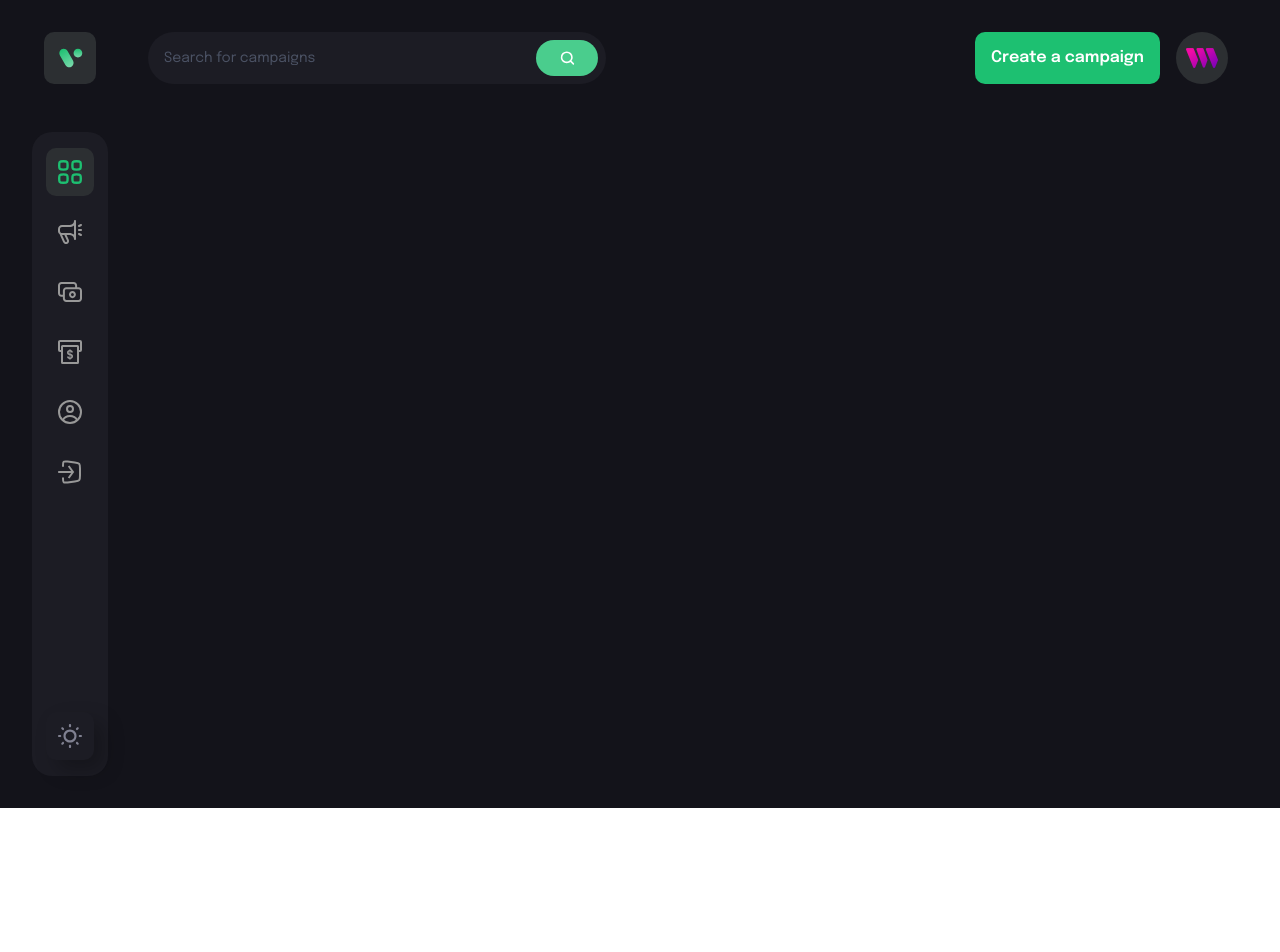
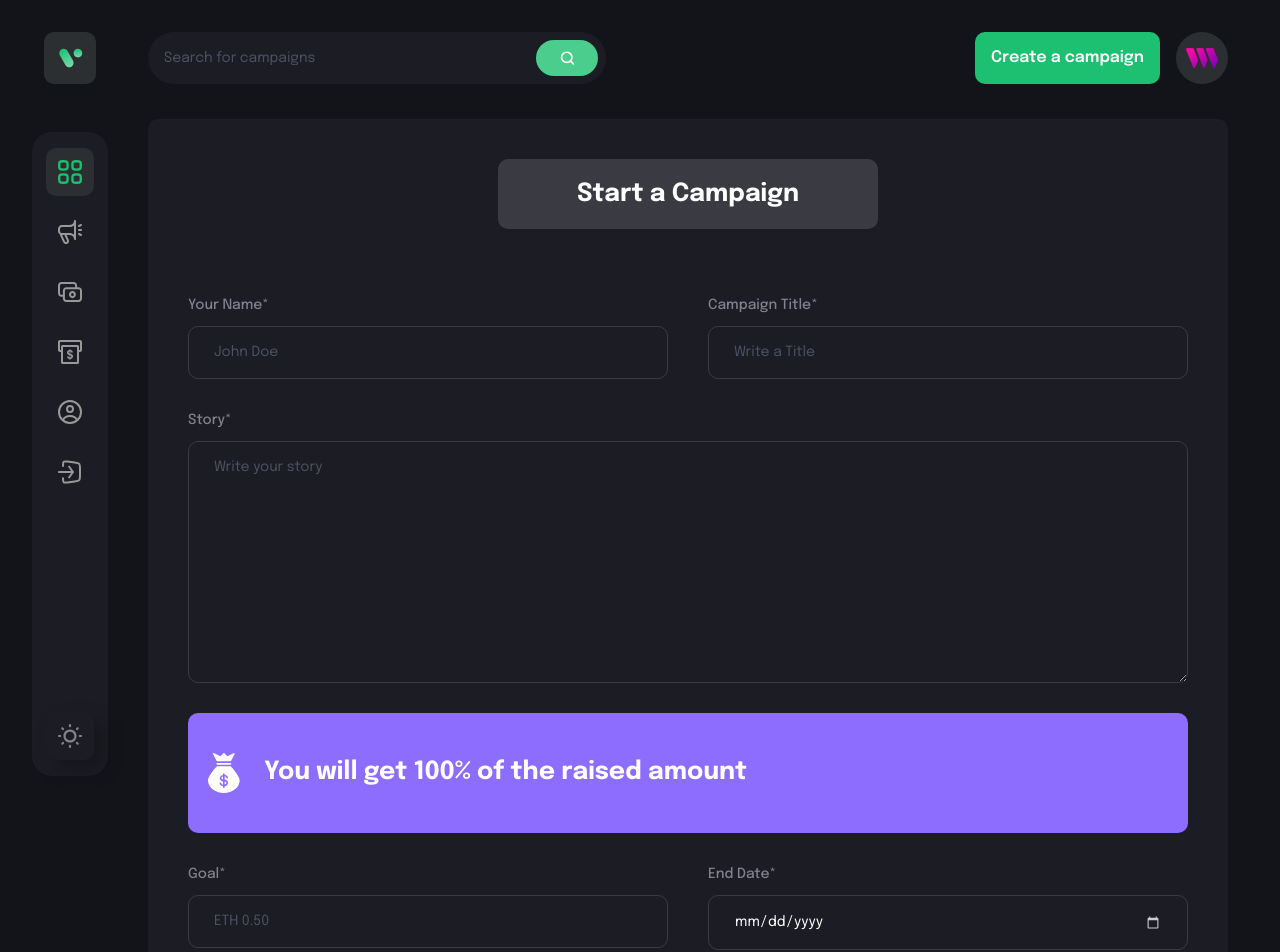
Before and after one commit to byte0siren/Crowd-Funding-Web3-App, a React (Vite) app in the folder client/: page /create-campaign in a window 1280 px wide. Before the commit this address had no page. Shown: the top 952 px of the page. Before the commit the page ends 808 px from the top, so only its background shows below. Built offline with nearby package versions, Linux system fonts and the light colour scheme; what @thirdweb-dev/react would draw is missing.

Commit message:
create campaign completed

```diff
--- a/client/src/App.jsx
+++ b/client/src/App.jsx
@@ -14,6 +14,9 @@ const App = () => {
         <Navbar />
         <Routes>
           <Route path="/" element={<Home />} />
+          <Route path="/profile" element={<Profile />} />
+          <Route path="/create-campaign" element={<CreateCampaign />} />
+          <Route path="/campaign-details/:id" element={<CampaignDetails />} />
         </Routes>
       </div>
     </div>
--- /dev/null
+++ b/client/src/components/FormField.jsx
@@ -0,0 +1,42 @@
+import React from "react";
+
+const FormField = ({
+  labelName,
+  placeholder,
+  inputType,
+  isTextArea,
+  value,
+  handleChange,
+}) => {
+  return (
+    <label className="flex-1 w-full flex flex-col">
+      {labelName && (
+        <span className="font-epilogue font-medium text-[14px] leading-[22px] text-[#808191] mb-[10px]">
+          {labelName}
+        </span>
+      )}
+      {isTextArea ? (
+        <textarea
+          required
+          value={value}
+          onChange={handleChange}
+          rows={10}
+          placeholder={placeholder}
+          className="py-[15px] sm:px-[25px] px-[15px] outline-none border-[1px] border-[#3a3a43] bg-transparent font-epilogue text-white text-[14px] placeholder:text-[#4b5264] rounded-[10px] sm:min-w-[300px]"
+        />
+      ) : (
+        <input
+          required
+          value={value}
+          type={inputType}
+          onChange={handleChange}
+          placeholder={placeholder}
+          step="0.1"
+          className="py-[15px] sm:px-[25px] px-[15px] outline-none border-[1px] border-[#3a3a43] bg-transparent font-epilogue text-white text-[14px] placeholder:text-[#4b5264] rounded-[10px] sm:min-w-[300px]"
+        />
+      )}
+    </label>
+  );
+};
+
+export default FormField;
--- a/client/src/components/index.js
+++ b/client/src/components/index.js
@@ -1,3 +1,4 @@
 export { default as Navbar } from "./Navbar";
 export { default as Sidebar } from "./Sidebar";
 export { default as CustomButton } from "./CustomButton";
+export { default as FormField } from "./FormField";
--- a/client/src/pages/CreateCampaign.jsx
+++ b/client/src/pages/CreateCampaign.jsx
@@ -1,7 +1,117 @@
-import React from "react";
+import React, { useState } from "react";
+import { useNavigate } from "react-router-dom";
+import { ethers } from "ethers";
+import { money } from "../assets";
+import { CustomButton, FormField } from "../components";
+import { checkIfImage } from "../utils";
 
 const CreateCampaign = () => {
-  return <div>CreateCampaign </div>;
+  const navigate = useNavigate();
+  const [isLoading, setIsLoading] = useState(false);
+  const [form, setForm] = useState({
+    name: "",
+    title: "",
+    description: "",
+    target: "",
+    deadline: "",
+    image: "",
+  });
+
+  const handleFormFieldChange = (fieldName, e) => {
+    // NOTE first spread the values of 'form' state and then only change that property whose input field's value is changed
+    setForm({ ...form, [fieldName]: e.target.value });
+  };
+
+  const handleSubmit = (e) => {
+    e.preventDefault();
+
+    console.log(form);
+  };
+
+  return (
+    <div className="bg-[#1c1c24] flex justify-center items-center flex-col rounded-[10px] sm:p-10 p-4">
+      {isLoading && "Loader..."}
+      <div className="flex justify-center items-center p-[16px] sm:min-w-[380px] bg-[#3a3a43] rounded-[10px]">
+        <h1 className="font-bold font-epilogue sm:text-[25px] text-[18px] leading-[38px] text-white">
+          Start a Campaign
+        </h1>
+      </div>
+
+      <form
+        onSubmit={handleSubmit}
+        className="w-full mt-[65px] flex flex-col gap-[30px]"
+      >
+        <div className="flex flex-wrap gap-[40px]">
+          <FormField
+            labelName="Your Name*"
+            placeholder="John Doe"
+            inputType="text"
+            value={form.name}
+            handleChange={(e) => handleFormFieldChange("name", e)}
+          />
+          <FormField
+            labelName="Campaign Title*"
+            placeholder="Write a Title"
+            inputType="text"
+            value={form.title}
+            handleChange={(e) => handleFormFieldChange("title", e)}
+          />
+        </div>
+        <FormField
+          labelName="Story*"
+          placeholder="Write your story"
+          isTextArea
+          value={form.description}
+          handleChange={(e) => handleFormFieldChange("description", e)}
+        />
+
+        <div className="w-full flex justify-start items-center p-4 bg-[#8c6dfd] h-[120px] rounded-[10px]">
+          <img
+            src={money}
+            alt="money"
+            className="w-[40px] h-[40px] object-contain"
+          />
+          <h4 className="font-epilogue font-bold sm:text-[25px] text-[20px] text-white ml-[20px]">
+            You will get 100% of the raised amount
+          </h4>
+        </div>
+
+        <div className="flex flex-wrap gap-[40px]">
+          <FormField
+            labelName="Goal*"
+            placeholder="ETH 0.50"
+            inputType="text"
+            value={form.target}
+            handleChange={(e) => handleFormFieldChange("target", e)}
+          />
+
+          <FormField
+            labelName="End Date*"
+            placeholder="End Date"
+            inputType="date"
+            value={form.deadline}
+            handleChange={(e) => handleFormFieldChange("deadline", e)}
+          />
+        </div>
+
+        <FormField
+          labelName="Campaign Image*"
+          placeholder="Place image URL of your campaign"
+          inputType="url"
+          value={form.image}
+          handleChange={(e) => handleFormFieldChange("image", e)}
+        />
+
+        <div className="flex justify-center items-center mt-[40px]">
+          <CustomButton
+            btnType="submit"
+            title="Submit new campaign"
+            styles="bg-[#1dc071]"
+          />
+        </div>
+      </form>
+    </div>
+  );
 };
 
 export default CreateCampaign;
```
Also changed, not shown: client/src/context/index.js (added), 1 other file (tests, documents, lock files or other folders).
